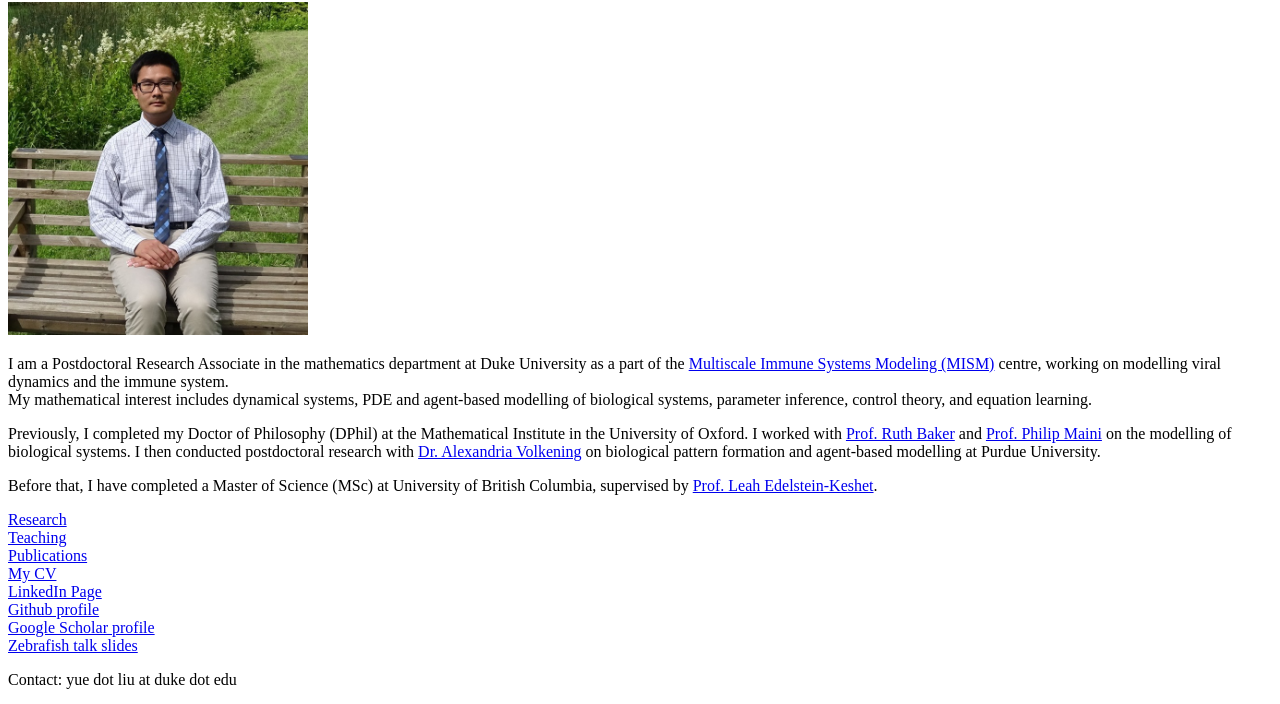
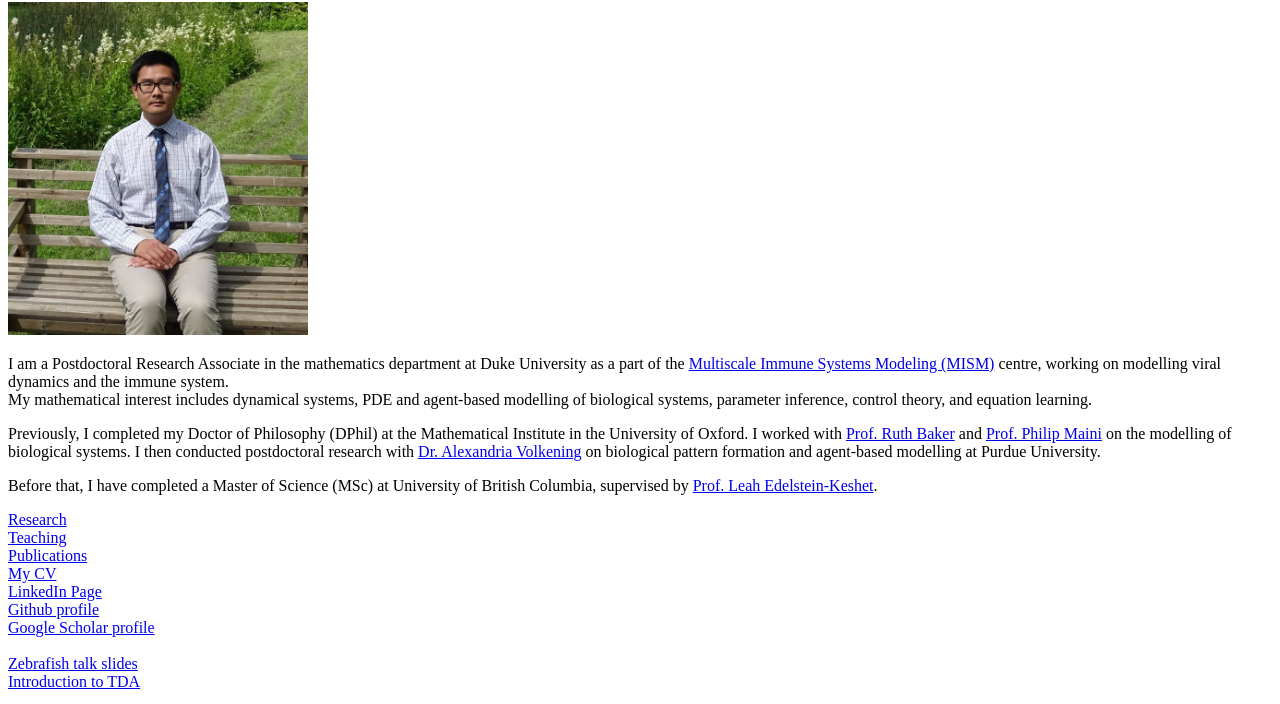
Before and after one commit to liuyue002/liuyue002.github.io, a plain HTML site: page index.html in a window 1280 px wide. Shown: the part 78-782 px from the top of the page. Drawn offline with Linux system fonts and the light colour scheme.

Commit message:
TDA talk slides

```diff
--- a/index.html
+++ b/index.html
@@ -20,7 +20,9 @@ Previously, I completed my Doctor of Philosophy (DPhil) at the Mathematical Inst
 <a href="https://www.linkedin.com/in/yue-liu-math/">LinkedIn Page</a> <br>
 <a href="https://github.com/liuyue002">Github profile</a> <br>
 <a href="https://scholar.google.com/citations?user=N_-jq_MAAAAJ">Google Scholar profile</a><br>
+<br>
 <a href="cwru_talk_202601_v3.pdf">Zebrafish talk slides</a><br>
+<a href="mism_journal_club_tda_202611.pdf">Introduction to TDA</a><br>
 <p>Contact: yue dot liu at duke dot edu</p>
 </p>
 This website was late updated on 2026/08/06.
```
Also changed, not shown: 1 other file.
